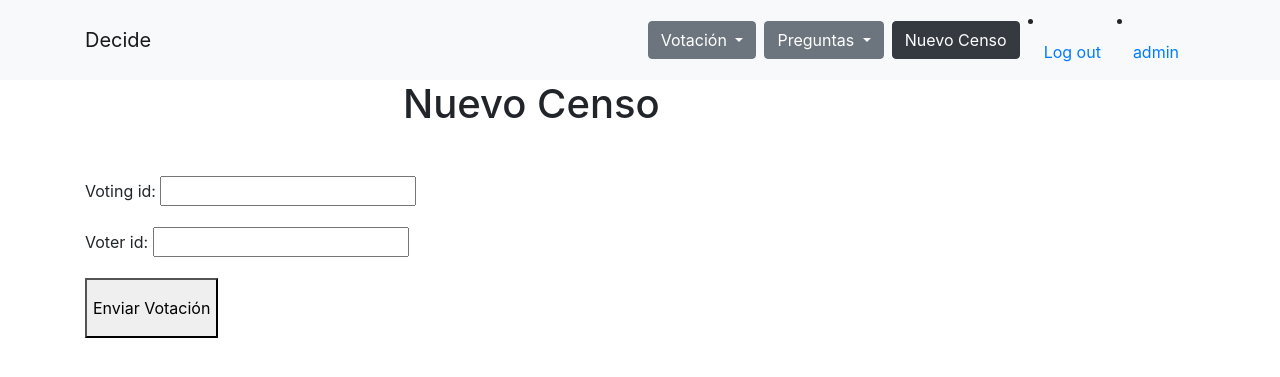
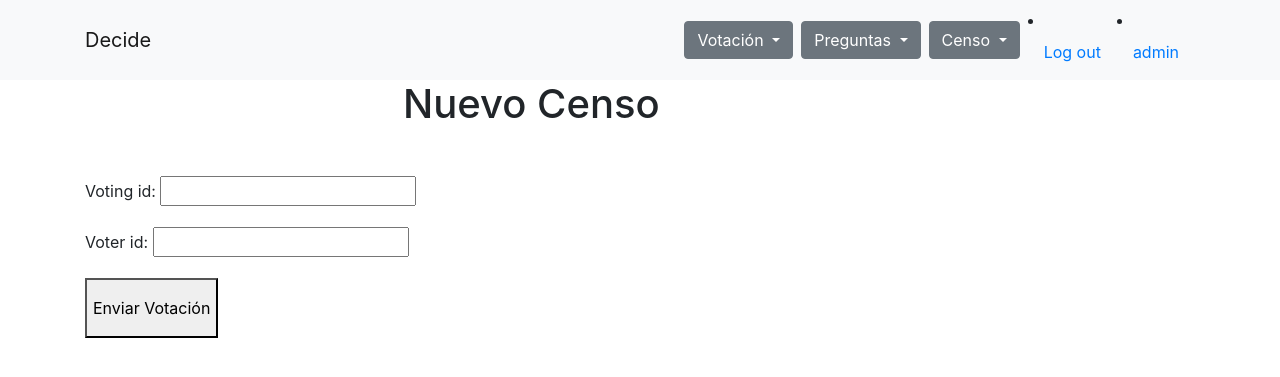
Before and after one commit to decide-single-maroto/decide-single-maroto, a Django app: page /census/new/ in a window 1280 px wide. Shown: the top 377 px of the page. Run offline with Django 3.2, Linux system fonts and the light colour scheme; a user stored in the database is signed in; some libraries are stand-ins or nearby versions.

Commit message:
feat: Add all census view

```diff
--- a/decide/base/templates/header.html
+++ b/decide/base/templates/header.html
@@ -35,6 +35,7 @@
                             </div>
                         </div>
                     </div>
+                    <div class="rounded-box mr-2">
                         <div class="dropdown">
                             <button class="btn btn-secondary dropdown-toggle" type="button" id="questionDropdown"
                                 data-toggle="dropdown" aria-haspopup="true" aria-expanded="false">
@@ -46,10 +47,20 @@
                             </div>
                         </div>
                     </div>
+                    <div class="rounded-box mr-2">
+                        <div class="dropdown">
+                            <button class="btn btn-secondary dropdown-toggle" type="button" id="censoDropdown"
+                                data-toggle="dropdown" aria-haspopup="true" aria-expanded="false">
+                                Censo
+                            </button>
+                            <div class="dropdown-menu" aria-labelledby="censoDropdown">
+                                <a class="dropdown-item mb-2" href="/census/all_census">Censos</a>
+                                <a class="dropdown-item mb-2" href="/census/new">Nuevo Censo</a>
+                            </div>
+                        </div>
+                    </div>
+            </div>
 
-            <div class="rounded-box mr-2 ml-2">
-                <a class="btn btn-dark" href="/census/new">Nuevo Censo</a>
-            </div>
             {% endif %}
             <li class="nav-item active">
                 <a class="nav-link" href="/authentication/logout">Log out <span class="sr-only">(current)</span></a>
--- a/decide/census/urls.py
+++ b/decide/census/urls.py
@@ -6,5 +6,6 @@ urlpatterns = [
     path('', views.CensusCreate.as_view(), name='census_create'),
     path('<int:voting_id>/', views.CensusDetail.as_view(), name='census_detail'),
     path('export/', views.export_census, name='export_census'), # Adding the URL for exporting the census
-    path('new/', views.new_census_form, name = 'new_census')
+    path('new/', views.new_census_form, name = 'new_census'),
+    path('all_census/', views.all_census, name='all_census'),
 ]
--- a/decide/census/views.py
+++ b/decide/census/views.py
@@ -104,3 +104,11 @@ def new_census_form(request):
         'form': form,
         'title': 'Nuevo Censo',
     })
+
+def all_census(request):
+    if not request.user.is_staff:
+        template = loader.get_template('403.html')
+        return HttpResponseForbidden(template.render({}, request))
+    else:
+        censuses = Census.objects.all()
+        return render(request, 'all_census.html', {'censuses': censuses, 'title': 'Lista de Censos'})
```
Also changed, not shown: decide/census/templates/all_census.html (added, +49 -0 lines). Lines whose indentation alone changed are shown as unchanged.
